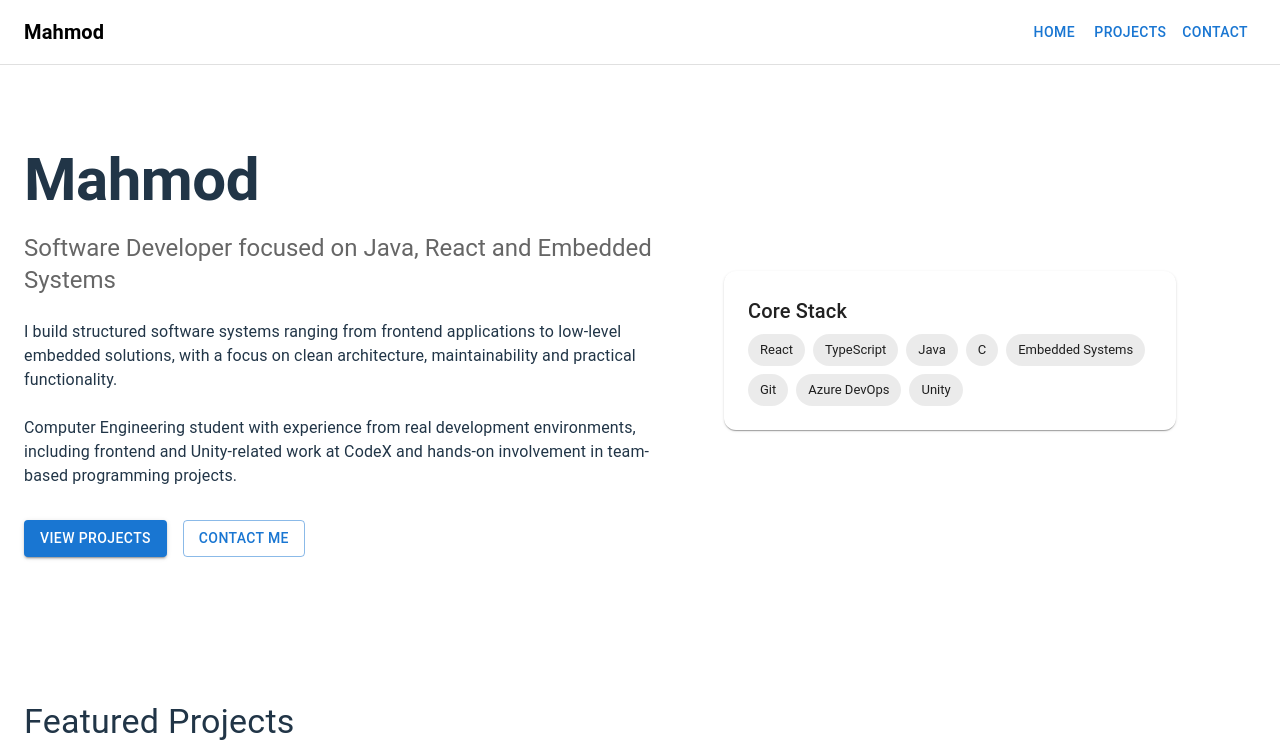
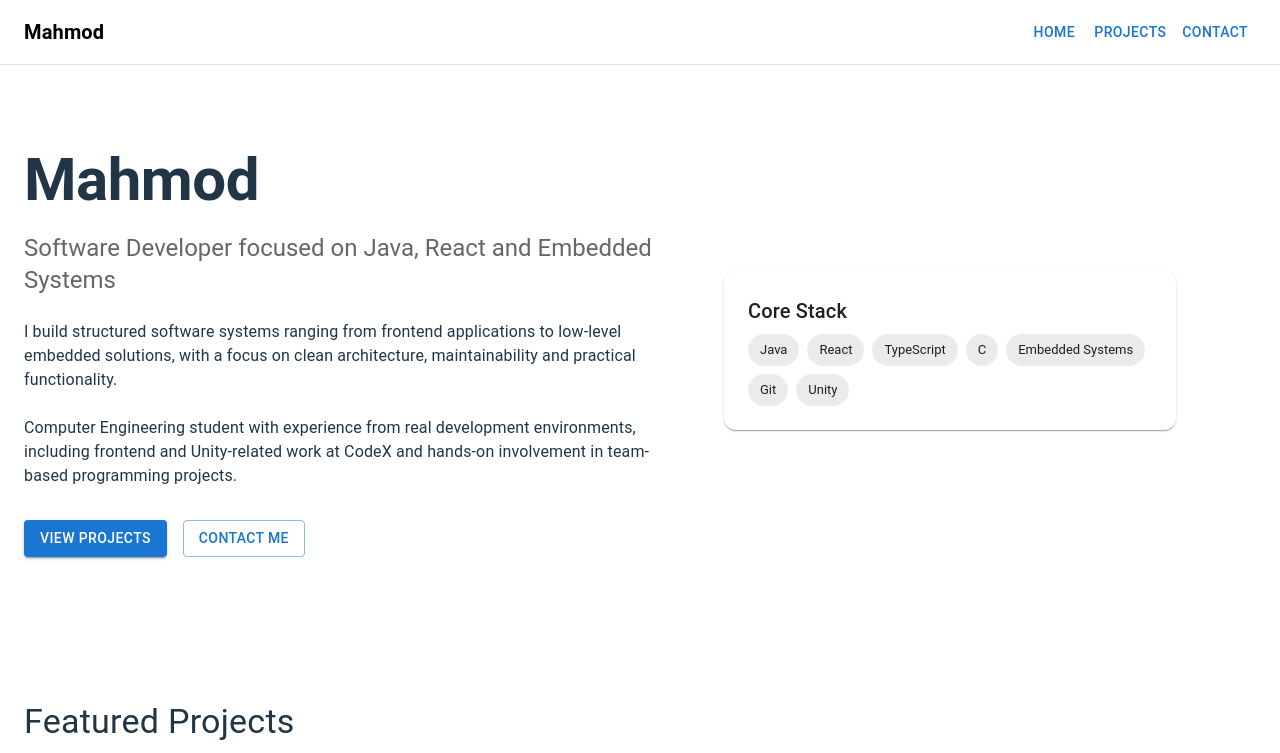
Before and after one commit to Mahmod94/Portfolio, a React (Vite) app: page / in a window 1280 px wide. Shown: the top 753 px of the page. Built offline with nearby package versions, Linux system fonts and the light colour scheme.

Commit message:
created vercel
-created vercel.json to allow refreshing browser in subpages

```diff
--- a/src/components/home/Hero.tsx
+++ b/src/components/home/Hero.tsx
@@ -46,13 +46,12 @@ export default function Hero() {
               </Typography>
 
               <Stack direction="row" spacing={1} useFlexGap flexWrap="wrap">
+                <Chip label="Java" />
                 <Chip label="React" />
                 <Chip label="TypeScript" />
-                <Chip label="Java" />
                 <Chip label="C" />
                 <Chip label="Embedded Systems" />
                 <Chip label="Git" />
-                <Chip label="Azure DevOps" />
                 <Chip label="Unity" />
               </Stack>
             </Paper>
```
Also changed, not shown: vercel.json (added).
